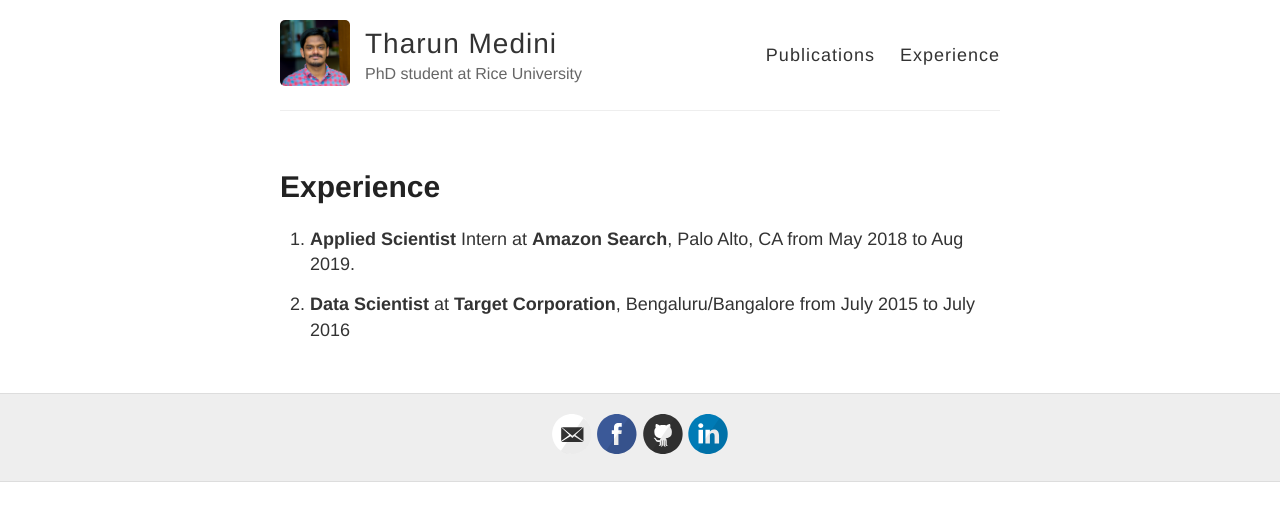
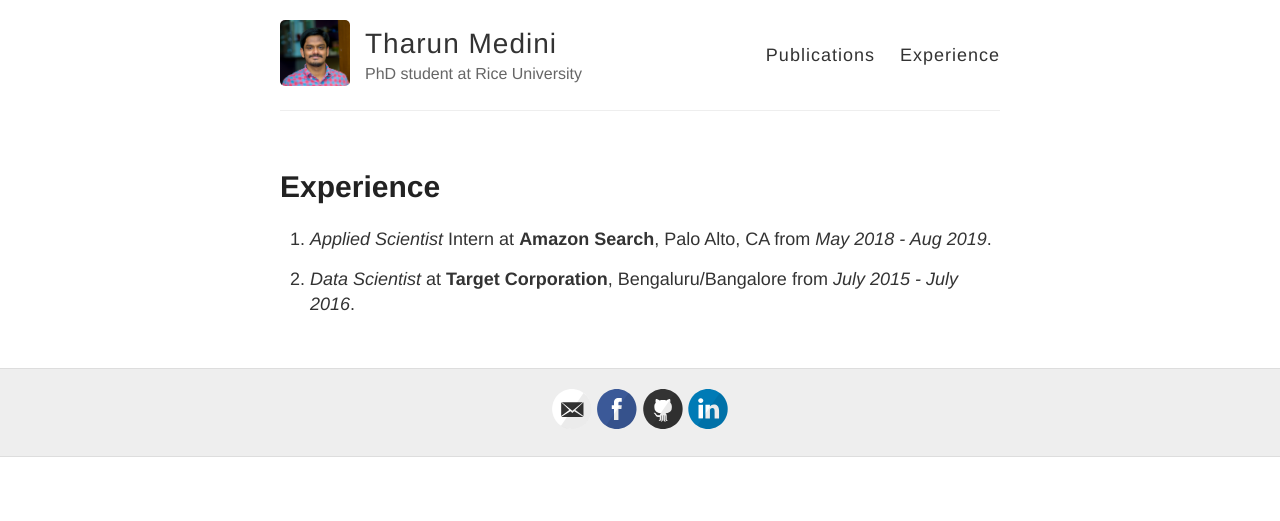
Before and after one commit to gaurav16gupta/gaurav16gupta.github.io, a Jekyll site: the page built from experience.md, in a window 1280 px wide. Shown: the top 521 px of the page. Built offline with Jekyll 4.4.1, drawn with Linux system fonts in a browser that asks for light colours.

```diff
--- a/experience.md
+++ b/experience.md
@@ -4,6 +4,6 @@ title: Experience
 permalink: /experience/
 ---
 
-1. __Applied Scientist__ Intern at __Amazon Search__, Palo Alto, CA from May 2018 to Aug 2019.
+1. _Applied Scientist_ Intern at __Amazon Search__, Palo Alto, CA from _May 2018 - Aug 2019_.
 
-2. __Data Scientist__ at __Target Corporation__, Bengaluru/Bangalore from July 2015 to July 2016
+2. _Data Scientist_ at __Target Corporation__, Bengaluru/Bangalore from _July 2015 - July 2016_.
```
